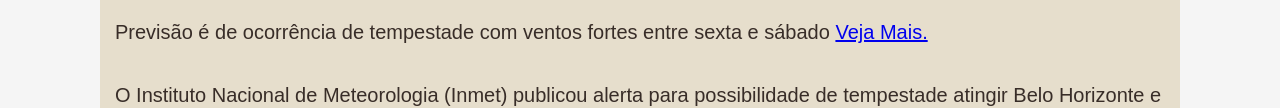
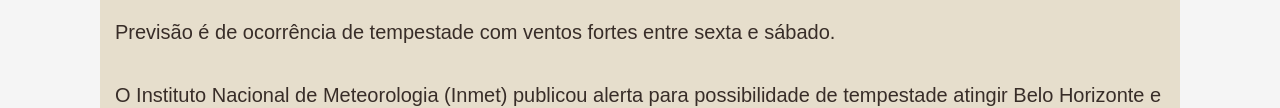
Before and after one commit to ThallesLucas/Jornal-da-Cidade, a plain HTML site: page paginas/noticia2.html in a window 1280 px wide. Shown: the part 417-525 px from the top of the page. Drawn offline with Linux system fonts and the light colour scheme.

Commit message:
Update noticia2.html

```diff
--- a/paginas/noticia2.html
+++ b/paginas/noticia2.html
@@ -26,7 +26,7 @@
                 <h2>Inmet alerta para chuva de granizo em Belo Horizonte e 253 municípios de Minas Gerais</h2>
                 <img class="noticia" src="../imagens/chuvas.png">
                 <p>
-                    Previsão é de ocorrência de tempestade com ventos fortes entre sexta e sábado <a href="paginas/noticia2.html">Veja Mais.</a>
+                    Previsão é de ocorrência de tempestade com ventos fortes entre sexta e sábado.
                 </p>
                 <p>
                     O Instituto Nacional de Meteorologia (Inmet) publicou alerta para possibilidade de tempestade atingir Belo Horizonte e outros 253 municípios
```
